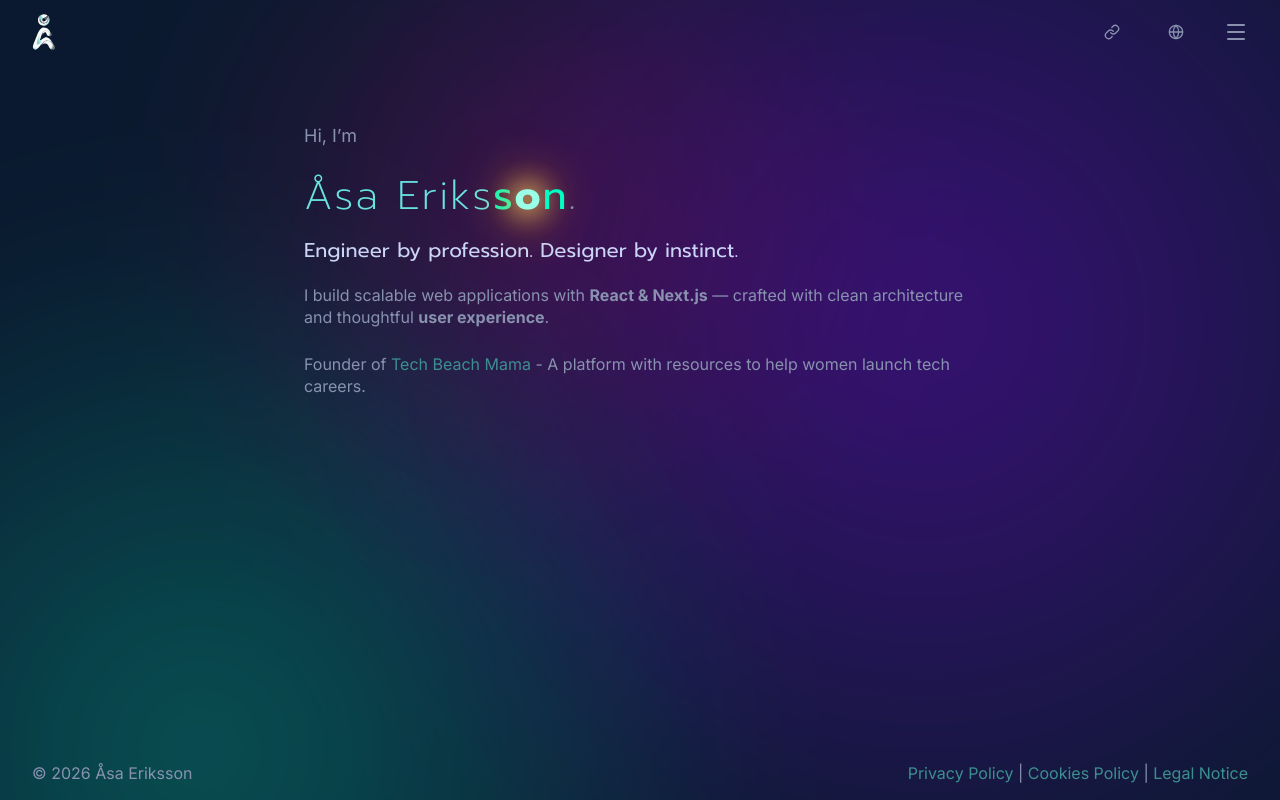
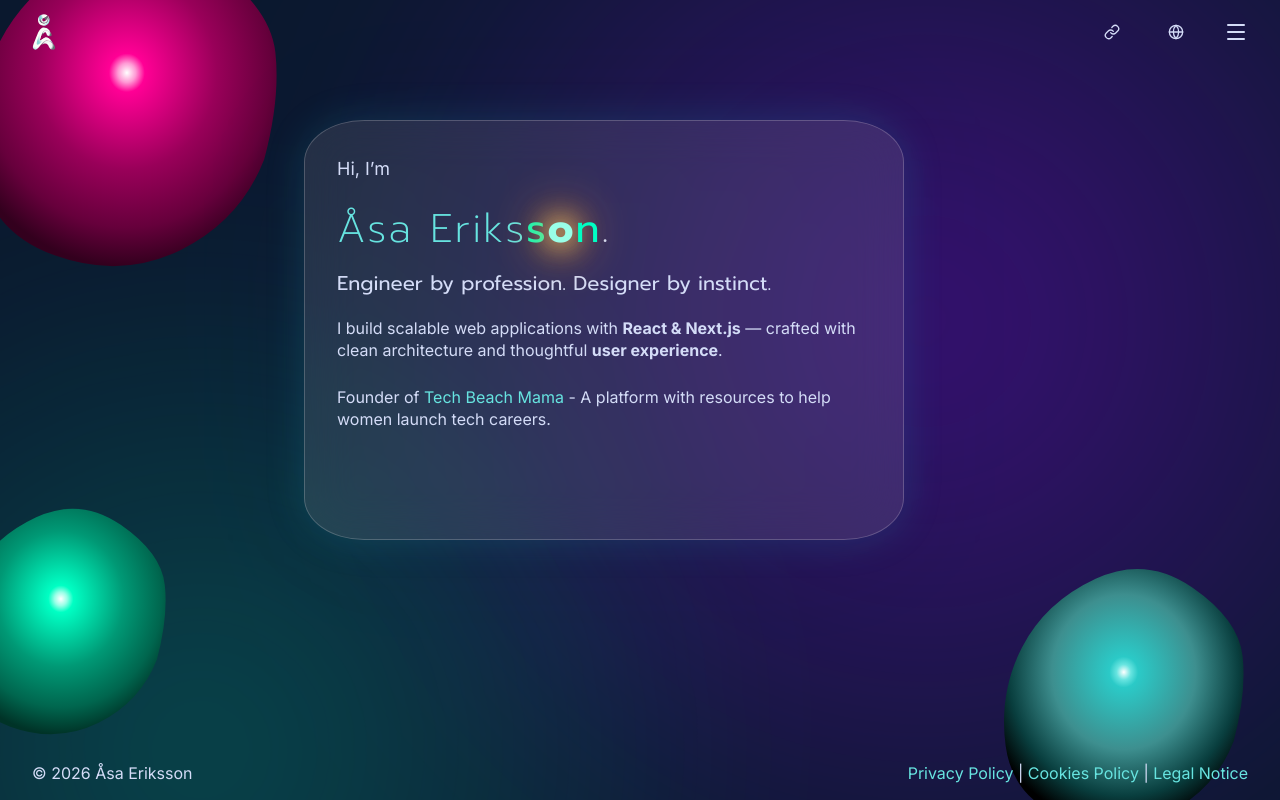
Before and after one commit to Bjornhona/asa-eriksson-portfolio, a Next.js app: page /en in a window 1280 px wide. Built offline with nearby package versions, Linux system fonts and the light colour scheme.

Commit message:
mist background colors updated and blob colors

```diff
--- a/src/app/[locale]/page.tsx
+++ b/src/app/[locale]/page.tsx
@@ -4,6 +4,8 @@ import styles from "./page.module.css";
 import MistBackground from "@/components/Backgrounds/MistBackground";
 import TitleHoverGlow from "@/components/TitleHoverGlow/TitleHoverGlow";
 import { useTranslations } from "next-intl";
+import FloatingBlobs from "@/components/FloatingBlobs/FloatingBlobs";
+import GlassCard from "@/components/GlassCard/GlassCard";
 
 const fadeInUp = {
   initial: { opacity: 0, y: 20 },
@@ -30,8 +32,10 @@ export default function Home() {
   return (
     <div className="relative min-h-screen bg-background text-foreground overflow-hidden">
       <MistBackground />
+      <FloatingBlobs />
       <div className="absolute inset-0 flex items-center justify-center z-10">
         <main className="flex flex-col min-h-screen w-full max-w-lg flex-start justify-between px-16 py-[120px]">
+          <GlassCard width={600} height={420}>
           <motion.div
             className={styles.intro}
             variants={container}
@@ -62,6 +66,7 @@ export default function Home() {
               })}
             </motion.h5>
           </motion.div>
+          </GlassCard>
         </main>
       </div>
     </div>
--- a/src/components/Backgrounds/MistBackground.tsx
+++ b/src/components/Backgrounds/MistBackground.tsx
@@ -25,7 +25,7 @@ const MistBackground = () => {
       <motion.div
         className="absolute w-[1000px] h-[1000px] rounded-full blur-[60px]"
         style={{
-          background: `radial-gradient(circle, hsl(var(--color-aqua-500) / 0.25) 0%, hsl(var(--color-aqua-500) / 0) 70%)`,
+          background: `radial-gradient(circle, hsl(var(--color-aqua-700) / 0.20) 0%, hsl(var(--color-aqua-700) / 0) 70%)`,
         }}
         animate={{
           x: [150, -300, 200, 150],
@@ -41,9 +41,9 @@ const MistBackground = () => {
       />
 
       <motion.div
-        className="absolute w-[700px] h-[700px] rounded-full blur-[50px]"
+        className="absolute w-[900px] h-[900px] rounded-full blur-[40px]"
         style={{
-          background: `radial-gradient(circle, hsl(var(--color-pink-500) / 0.15) 0%, hsl(var(--color-pink-500) / 0) 70%)`,
+          background: `radial-gradient(circle, hsl(var(--color-pink-600) / 0.35) 0%, hsl(var(--color-pink-600) / 0) 70%)`,
         }}
         animate={{
           x: [-200, 300, -150, -200],
@@ -52,7 +52,7 @@ const MistBackground = () => {
           rotate: [0, 25, -15, 0],
         }}
         transition={{
-          duration: 22,
+          duration: 12,
           repeat: Infinity,
           ease: "easeInOut",
         }}
--- a/src/components/CursorGlow/CursorGlow.module.css
+++ b/src/components/CursorGlow/CursorGlow.module.css
@@ -6,8 +6,8 @@
   top: 0;
   left: 0;
   pointer-events: none;
-  background: hsl(var(--color-aqua-500) / 0.18);
-  box-shadow: 0 0 40px 20px hsl(var(--color-aqua-500) / 0.35);
+  background: hsl(var(--glow-char-adjacent) / 0.25);
+  box-shadow: 0 0 40px 20px hsl(var(--glow-char-adjacent) / 0.35);
   transform: translate3d(var(--cursor-x), var(--cursor-y), 0)
     translate(-50%, -50%) scale(var(--cursor-scale));
   transition: transform 120ms cubic-bezier(0.22, 1, 0.36, 1);
--- /dev/null
+++ b/src/components/FloatingBlobs/FloatingBlobs.tsx
@@ -0,0 +1,110 @@
+"use client";
+import { motion, TargetAndTransition, useReducedMotion } from "framer-motion";
+import { useMemo, useId } from "react";
+
+function Blob({
+  className,
+  initial,
+  animate,
+  duration = 30,
+  zIndex = "z-0",
+  color = "pink",
+}: {
+  className: string;
+  initial: TargetAndTransition;
+  animate: TargetAndTransition;
+  duration?: number;
+  zIndex?: string;
+  color?: string;
+}) {
+  const gradientId = useId();
+
+  const blobColor = useMemo(() => {
+    switch (color) {
+      case "pink":
+        return ["hsl(var(--color-pink-800))", "hsl(var(--color-pink-700))", "hsl(var(--color-pink-600))", "hsl(var(--color-pink-500))", "hsl(var(--color-pink-400))"];
+      case "blue":
+        return ["hsl(var(--color-blue-800))", "hsl(var(--color-blue-700))", "hsl(var(--color-blue-600))", "hsl(var(--color-blue-500))", "hsl(var(--color-blue-300))"];
+      case "aqua":
+        return ["hsl(var(--color-aqua-800))", "hsl(var(--color-aqua-700))", "hsl(var(--color-aqua-600))", "hsl(var(--color-aqua-500))", "hsl(var(--color-aqua-400))"];
+      default:
+        return ["hsl(var(--color-gray-800))", "hsl(var(--color-gray-700))", "hsl(var(--color-gray-600))", "hsl(var(--color-gray-500))", "hsl(var(--color-gray-400))"];
+    }
+  }, [color]);
+
+  return (
+    <motion.div
+      className={`absolute pointer-events-none ${className} ${zIndex}`}
+      initial={initial}
+      animate={animate}
+      transition={{
+        duration,
+        repeat: Infinity,
+        repeatType: "mirror",
+        ease: "easeInOut",
+      }}
+    >
+      <svg viewBox="0 0 600 600" className="w-full h-full">
+        <defs>
+          <radialGradient id={gradientId} cx="50%" cy="40%" r="60%">
+            <stop offset="0%" stopColor={`hsl(var(--color-white))`} stopOpacity="1" />
+            <stop offset="5%" stopColor={`${blobColor[0]}`} stopOpacity="1" />
+            <stop offset="10%" stopColor={`${blobColor[1]}`} stopOpacity="1" />
+            <stop offset="50%" stopColor={`${blobColor[2]}`} stopOpacity="1" />
+            <stop offset="80%" stopColor={`${blobColor[3]}`} stopOpacity="1" />
+            <stop offset="100%" stopColor={`${blobColor[4]}`} stopOpacity="1" />
+          </radialGradient>
+        </defs>
+        <path fill={`url(#${gradientId})`} d="M421.5,323Q393,396,321.5,431.5Q250,467,170,438Q90,409,79.5,329.5Q69,250,104,182Q139,114,214.5,79Q290,44,359.5,92Q429,140,435,195Q441,250,421.5,323Z" />
+      </svg>
+    </motion.div>
+  );
+}
+
+export default function FloatingBlobs() {
+  const shouldReduceMotion = useReducedMotion();
+
+  return (
+    <div className="absolute inset-0 z-10 overflow-hidden">
+      {/* Blob 1 */}
+      <Blob
+        className="w-[500px] h-[500px] text-cyan-400/20 top-[-100px] left-[-100px]"
+        initial={{ x: 0, y: 0 }}
+        animate={shouldReduceMotion ? {} : { x: [0, 80, -40], y: [0, -60, 40] }}
+        duration={35}
+        zIndex="z-0"
+        color="pink"
+      />
+
+      {/* Blob 2 */}
+      <Blob
+        className="w-[400px] h-[400px] text-purple-500/20 bottom-[-120px] right-[-80px]"
+        initial={{ x: 0, y: 0 }}
+        animate={shouldReduceMotion ? {} : { x: [0, -60, 40], y: [0, 50, -50] }}
+        duration={40}
+        zIndex="z-10"
+        color="blue"
+      />
+
+      {/* Blob 3 */}
+      {/* <Blob
+        className="w-[350px] h-[350px] text-pink-400/20 top-[30%] left-[40%]"
+        initial={{ x: 0, y: 0 }}
+        animate={shouldReduceMotion ? {} : { x: [0, 50, -30], y: [0, -40, 30] }}
+        duration={30}
+        zIndex="z-20"
+        color="purple"
+      /> */}
+
+      {/* Blob 4 */}
+      <Blob
+        className="w-[350px] h-[350px] text-aqua-400/20 bottom-[-30px] left-[-100px]"
+        initial={{ x: 0, y: 0 }}
+        animate={shouldReduceMotion ? {} : { x: [0, 50, -30], y: [0, -40, 30] }}
+        duration={30}
+        zIndex="z-30"
+        color="aqua"
+      />
+    </div>
+  );
+}
--- /dev/null
+++ b/src/components/GlassCard/GlassCard.tsx
@@ -0,0 +1,37 @@
+"use client"
+import { motion } from "framer-motion"
+import { ReactNode } from "react"
+
+interface GlassCardProps {
+  children: ReactNode
+  width?: number
+  height?: number
+  className?: string
+}
+
+export default function GlassCard({
+  children,
+  width = 500,
+  height = 400,
+  className = "",
+}: GlassCardProps) {
+  return (
+    <motion.div
+      className={`relative ${className}`}
+      style={{ width, height }}
+      initial={{ opacity: 0, scale: 0.95 }}
+      animate={{ opacity: 1, scale: 1 }}
+      transition={{ duration: 0.6, ease: "easeOut" }}
+    >
+      {/* Outer Glow */}
+      <div className="absolute inset-0 blur-3xl opacity-40 bg-blue-500/20 rounded-[10%]" />
+
+      {/* Glass Layer */}
+      <div
+        className="relative h-full w-full backdrop-blur-xl bg-white/10 border border-white/20 shadow-[0_0_40px_rgba(34,211,238,0.15)] rounded-[10%] p-8"
+      >
+        {children}
+      </div>
+    </motion.div>
+  )
+}
--- a/src/styles/globals.css
+++ b/src/styles/globals.css
@@ -10,8 +10,8 @@ html, body {
   overflow-x: hidden;
   -webkit-font-smoothing: antialiased;
   -moz-osx-font-smoothing: grayscale;
-  background-color: var(--color-background);
-  color: var(--color-foreground);
+  background-color: hsl(var(--color-background));
+  color: hsl(var(--color-foreground));
   font-family: var(--font-inter);
 }
 
@@ -56,13 +56,13 @@ p {
 }
 
 a {
-  color: hsl(var(--color-blue-600));
+  color: hsl(var(--color-link));
   text-decoration: none;
   cursor: pointer;
 }
 
 a:hover {
-  color: hsl(var(--color-blue-700));
+  color: hsl(var(--color-link-hover));
 }
 
 @media (max-width: 600px) {
--- a/src/styles/themes.css
+++ b/src/styles/themes.css
@@ -4,8 +4,8 @@
   /* Blues */
   --color-blue-200: 178 59% 90%;
   --color-blue-200-preview: hsl(178, 59%, 90%);
-  --color-blue-300: 178 59% 76%;
-  --color-blue-300-preview: hsl(178, 59%, 76%);
+  --color-blue-400: 178 59% 76%;
+  --color-blue-400-preview: hsl(178, 59%, 76%);
   --color-blue-500: 179 40% 65%;
   --color-blue-500-preview: hsl(179, 40%, 65%);
   --color-blue-600: 180 25% 55%;
@@ -48,18 +48,33 @@
   --color-aqua-400-preview: hsl(166, 100%, 80%);
   --color-aqua-500: 163 100% 70%;
   --color-aqua-500-preview: hsl(166, 100%, 60%);
+  --color-aqua-600: 166, 100%, 30%;
+  --color-aqua-600-preview: hsl(166, 100%, 30%);
+  --color-aqua-700: 166, 100%, 20%;
+  --color-aqua-700-preview: hsl(166, 100%, 20%);
+  --color-aqua-800: 166, 100%, 10%;
+  --color-aqua-800-preview: hsl(166, 100%, 10%);
+
   --color-orange-400: 46 100% 80%;
   --color-orange-400-preview: hsl(46, 100%, 80%);
   --color-orange-500: 34 100% 70%;
   --color-orange-500-preview: hsl(34, 100%, 70%);
+
   --color-purple-400: 279 100% 80%;
   --color-purple-400-preview: hsl(279, 100%, 80%);
   --color-purple-500: 275 100% 70%;
   --color-purple-500-preview: hsl(275, 100%, 70%);
-  --color-pink-400: 336 87% 65%;
-  --color-pink-400-preview: hsl(336, 100%, 74%);
-  --color-pink-500: 336 100% 68%;
-  --color-pink-500-preview: hsl(336, 100%, 68%);
+
+  --color-pink-400: 325, 100%, 74%;
+  --color-pink-400-preview: hsl(325, 100%, 74%);
+  --color-pink-500: 325, 100%, 68%;
+  --color-pink-500-preview: hsl(325, 100%, 68%);
+  --color-pink-600: 325, 100%, 60%;
+  --color-pink-600-preview: hsl(325, 100%, 60%);
+  --color-pink-700: 325, 100%, 50%;
+  --color-pink-700-preview: hsl(325, 100%, 50%);
+  --color-pink-800: 325, 100%, 40%;
+  --color-pink-800-preview: hsl(325, 100%, 40%);
 
   /* Semantic colors */
   --color-background: var(--color-blue-200);
@@ -68,6 +83,8 @@
   --color-foreground-preview: hsl(0, 0%, 33%);
   --color-title: var(--color-gray-800);
   --color-title-preview: hsl(0, 0%, 18%);
+  --color-link: var(--color-blue-500);
+  --color-link-hover: var(--color-blue-600);
 
   /* Text colors */
   /* --color-text-primary: var(--color-purple-200);
@@ -107,8 +124,8 @@
 
 .dark {
   /* Dark mode */
-  --color-blue-300: 179 70% 10%;
-  --color-blue-300-preview: hsl(179, 70%, 10%);
+  --color-blue-400: 179 70% 10%;
+  --color-blue-400-preview: hsl(179, 70%, 10%);
   --color-blue-500: 180 75% 14%;
   --color-blue-500-preview: hsl(180, 75%, 14%);
   --color-blue-600: 180 40% 40%;
@@ -117,6 +134,8 @@
   --color-blue-700-preview: hsl(179, 65%, 48%);
   --color-blue-800: 178 70% 65%;
   --color-blue-800-preview: hsl(178, 70%, 65%);
+  --color-blue-900: 178, 70%, 85%;
+  --color-blue-900-preview: hsl(178, 70%, 85%);
 
   /* Semantic colors */
   /* --color-background: var(--color-gray-800);
@@ -125,9 +144,17 @@
   --color-foreground-preview: hsl(0, 0%, 93%); */
 
   /* Text colors */
-  --color-background: hsl(216, 64.90%, 11.20%);
-  --color-foreground: hsl(225, 20%, 61%);
-  --color-title: hsl(226, 70%, 88%);
+  --color-background: 216, 65%, 11%;
+  --color-background-preview: hsl(216, 65%, 11%);
+  --color-foreground: 226, 70%, 90%;
+  --color-foreground-preview: hsl(226, 70%, 90%);
+  --color-title: 226, 70%, 95%;
+  --color-title-preview: hsl(226, 70%, 95%);
+  --color-primary: var(--color-blue-600);
+  --color-link: var(--color-blue-800);
+  --color-link-preview: hsl(178, 70%, 65%);
+  --color-link-hover: var(--color-blue-900);
+  --color-link-hover-preview: hsl(178, 70%, 85%);
   /* --color-text-primary: var(--color-purple-200);
   --color-text-primary-preview:hsl(226, 70%, 88%);
   --color-text-secondary: var(--color-purple-400);
@@ -137,21 +164,39 @@
   --color-bg: hsl(216, 64.90%, 11.20%) */
 
   /* Other colors */
-  --color-aqua-400: 166 100% 80%;
-  --color-aqua-400-preview: hsl(166, 100%, 80%);
-  --color-aqua-500: 166 100% 50%;
-  --color-aqua-500-preview: hsl(166, 100%, 50%);
-  --color-orange-400: 58 100% 80%;
+  --color-aqua-400: 166, 100%, 10%;
+  --color-aqua-400-preview: hsl(166, 100%, 10%);
+  --color-aqua-500: 166, 100%, 20%;
+  --color-aqua-500-preview: hsl(166, 100%, 20%);
+  --color-aqua-600: 166, 100%, 30%;
+  --color-aqua-600-preview: hsl(166, 100%, 30%);
+  --color-aqua-700: 166 100% 50%;
+  --color-aqua-700-preview: hsl(166, 100%, 50%);
+  --color-aqua-800: 166 100% 80%;
+  --color-aqua-800-preview: hsl(166, 100%, 80%);
+
+  --color-orange-400: 46 100% 80%;
   --color-orange-400-preview: hsl(46, 100%, 80%);
   --color-orange-500: 34 100% 50%;
   --color-orange-500-preview: hsl(34, 100%, 50%);
+
   --color-purple-500: 275 100% 50%;
   --color-purple-500-preview: hsl(275, 100%, 50%);
-  --color-pink-500: 336 100% 50%;
-  --color-pink-500-preview: hsl(336, 100%, 50%);
 
-  --glow-char: var(--color-aqua-400);
-  --glow-char-adjacent: var(--color-aqua-500);
+  --color-pink-400: 325, 100%, 10%;
+  --color-pink-400-preview: hsl(325, 100%, 10%);
+  --color-pink-500: 325, 100%, 20%;
+  --color-pink-500-preview: hsl(325, 100%, 20%);
+  --color-pink-600: 325, 100%, 30%;
+  --color-pink-600-preview: hsl(325, 100%, 30%);
+  --color-pink-700: 325, 100%, 50%;
+  --color-pink-700-preview: hsl(325, 100%, 50%);
+  --color-pink-800: 325, 100%, 80%;
+  --color-pink-800-preview: hsl(325, 100%, 80%);
+
+  /* Glow colors */
+  --glow-char: var(--color-aqua-800);
+  --glow-char-adjacent: var(--color-aqua-700);
   --glow-inner: var(--color-orange-400);
   --glow-outer: var(--color-orange-500);
 }
--- a/tailwind.config.ts
+++ b/tailwind.config.ts
@@ -13,7 +13,7 @@ const config: Config = {
       colors: {
         blue: {
           200: "hsl(var(--color-blue-200) / <alpha-value>)",
-          300: "hsl(var(--color-blue-300) / <alpha-value>)",
+          400: "hsl(var(--color-blue-400) / <alpha-value>)",
           500: "hsl(var(--color-blue-500) / <alpha-value>)",
           600: "hsl(var(--color-blue-600) / <alpha-value>)",
           700: "hsl(var(--color-blue-700) / <alpha-value>)",
@@ -38,6 +38,9 @@ const config: Config = {
         aqua: {
           400: "hsl(var(--color-aqua-400) / <alpha-value>)",
           500: "hsl(var(--color-aqua-500) / <alpha-value>)",
+          600: "hsl(var(--color-aqua-600) / <alpha-value>)",
+          700: "hsl(var(--color-aqua-700) / <alpha-value>)",
+          800: "hsl(var(--color-aqua-800) / <alpha-value>)",
         },
         orange: {
           400: "hsl(var(--color-orange-400) / <alpha-value>)",
@@ -50,6 +53,9 @@ const config: Config = {
         pink: {
           400: "hsl(var(--color-pink-400) / <alpha-value>)",
           500: "hsl(var(--color-pink-500) / <alpha-value>)",
+          600: "hsl(var(--color-pink-600) / <alpha-value>)",
+          700: "hsl(var(--color-pink-700) / <alpha-value>)",
+          800: "hsl(var(--color-pink-800) / <alpha-value>)",
         },
         primary: "hsl(var(--color-primary) / <alpha-value>)",
         primaryHover: "hsl(var(--color-primary-hover) / <alpha-value>)",
@@ -58,6 +64,8 @@ const config: Config = {
         background: "hsl(var(--color-background) / <alpha-value>)",
         foreground: "hsl(var(--color-foreground) / <alpha-value>)",
         title: "hsl(var(--color-title) / <alpha-value>)",
+        link: "hsl(var(--color-link) / <alpha-value>)",
+        linkHover: "hsl(var(--color-link-hover) / <alpha-value>)",
         success: "hsl(var(--color-success) / <alpha-value>)",
         warning: "hsl(var(--color-warning) / <alpha-value>)",
         info: "hsl(var(--color-info) / <alpha-value>)",
```
